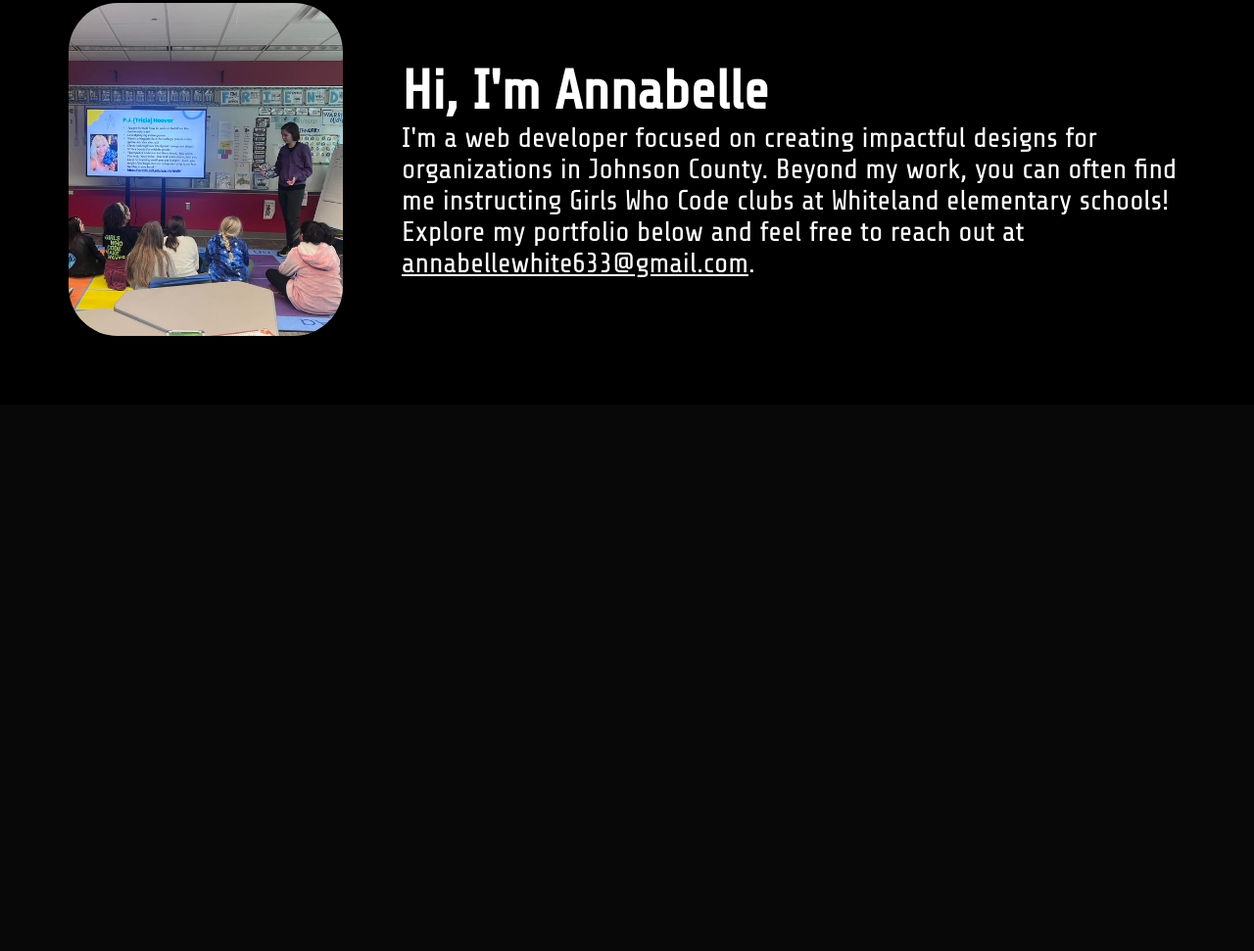
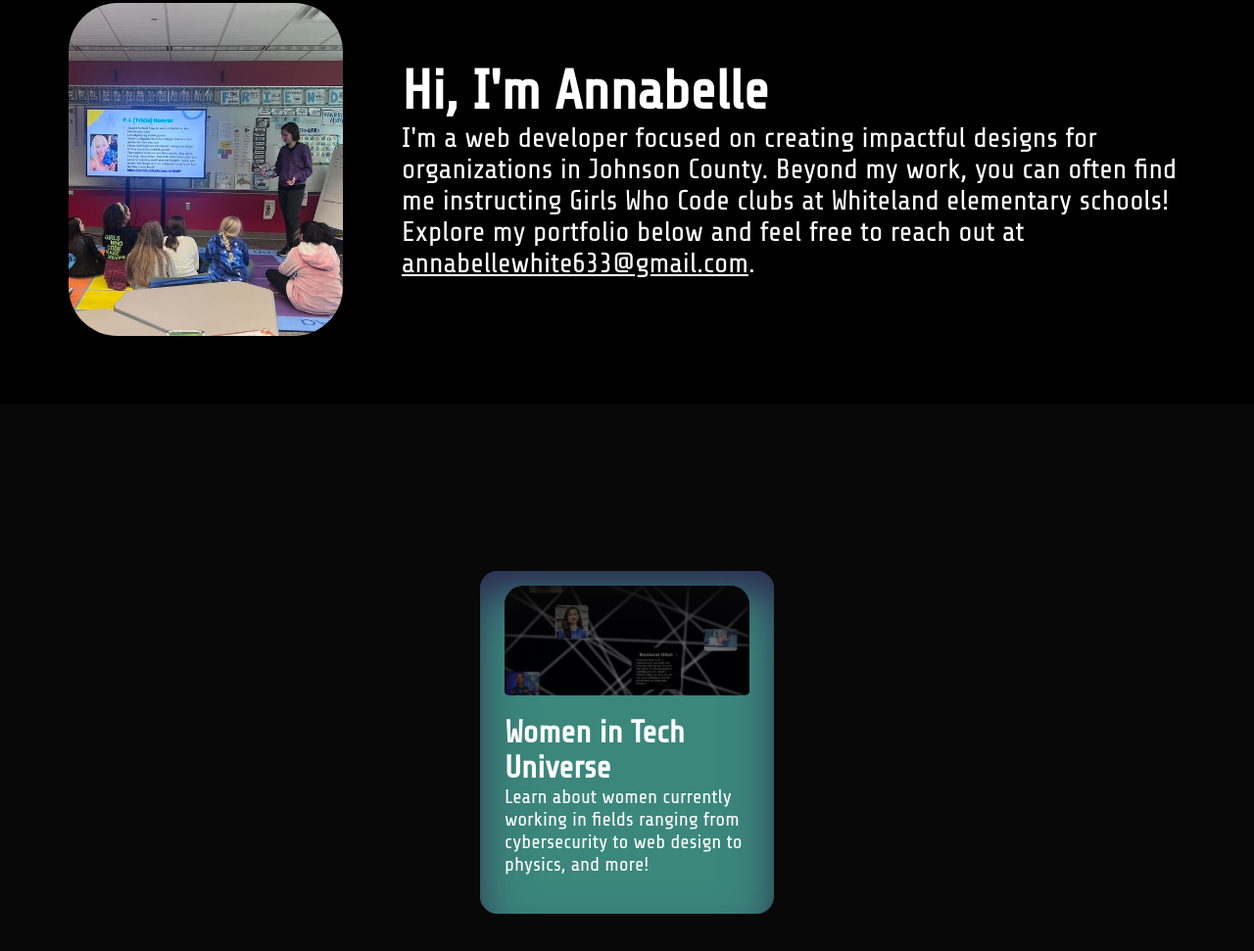
Before and after one commit to anabel12345/annabelle, a website built with webpack: page dist/index.html in a window 1280 px wide. Shown: the part 987-1958 px from the top of the page at 98% size. Before the commit the page ends 1570 px from the top, so only its background shows below. Built offline with Linux system fonts and the light colour scheme.

Commit message:
added styling for portfolio cards

```diff
--- a/src/main-styles.css
+++ b/src/main-styles.css
@@ -132,3 +132,69 @@ section#bio .bio-text{
     font-size:1.8rem;
     flex:2 1 450px;
 }
+
+
+
+
+
+
+section#portfolio{
+    margin-bottom:140px;
+    display:flex;
+    flex-wrap:wrap;
+    gap:16px;
+    justify-content: space-evenly;
+}
+section#portfolio .portfolio-card{
+    width:300px;
+    border-radius: 18px;
+    min-height:350px;
+    box-shadow: rgba(50, 50, 93, 1) 0px 30px 60px -12px inset, rgba(0, 0, 0, 0.9) 0px 18px 36px -18px inset;
+    background-color: rgb(59, 135, 123);
+    padding:15px 25px;
+    position:relative;
+    transition: transform 0.3s ease-in-out;
+}
+
+section#portfolio .portfolio-card:hover {
+    transform: scale(1.1); /* Scale the element on hover */
+  }
+
+section#portfolio .portfolio-card .preview-image{
+    height:35%;
+    position:relative;
+}
+
+section#portfolio .portfolio-card .description{
+    font-size:20px;
+}
+
+section#portfolio .portfolio-card .description .title{
+    font-size:32px;
+    font-weight:600;
+    display:block;
+}
+
+
+
+section#portfolio .wit-verse .preview-image{
+    background-image: url('./images/WIT-preview.png');
+    background-position: center; /* Center the image */
+    background-repeat: no-repeat; /* Do not repeat the image */
+    background-size: cover; /* Resize the background image to cover the entire container */
+   margin-bottom:20px;
+   border-radius:20px 20px 5px 5px;
+   box-shadow: rgb(19, 19, 19) 0px 30px 60px -12px inset, rgba(0, 0, 0, 0.9) 0px 18px 36px -18px inset;
+
+
+}
+section#portfolio .wit-verse .preview-image-overlay {
+    content: "";
+    position: absolute;
+    top: 0;
+    left: 0;
+    width: 100%;
+    height: 100%;
+    background-color: rgba(0, 0, 0, 0.5); /* Adjust alpha for darkness */
+    border-radius:20px 20px 5px 5px
+  }
```
Also changed, not shown: dist/17f037f441ea940d46d4.png (added), dist/index.html, dist/main.js.
